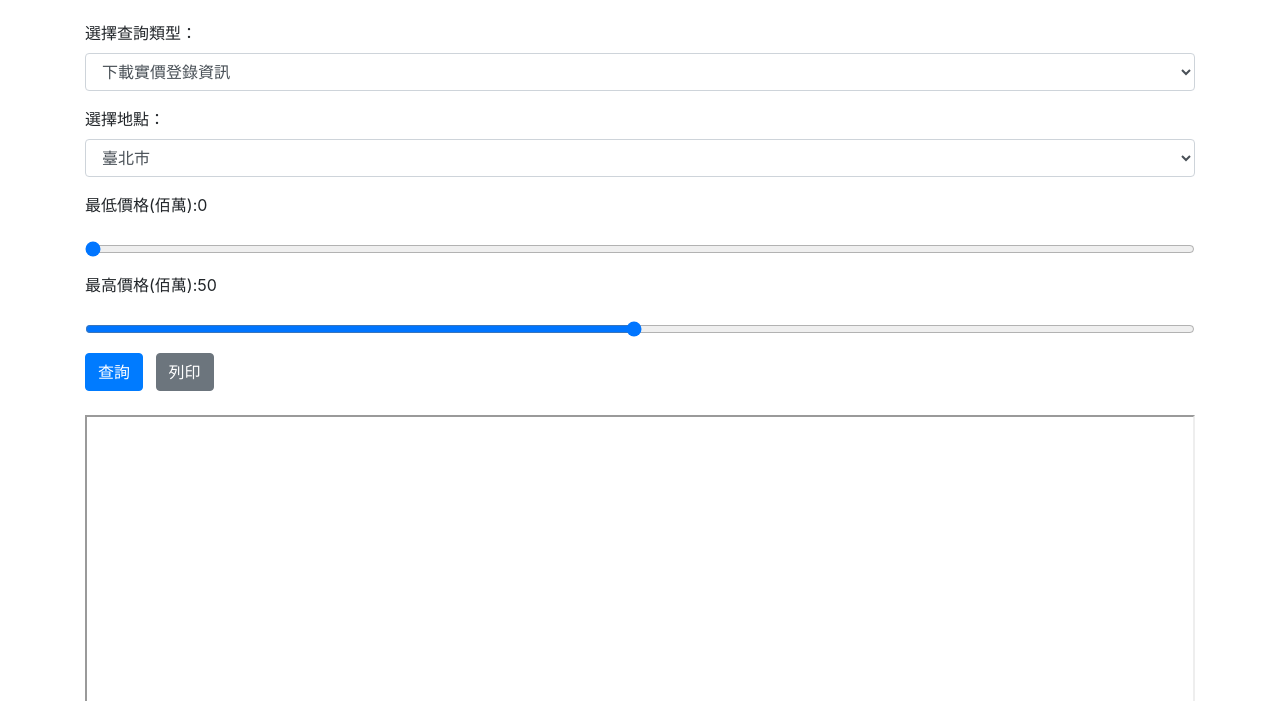
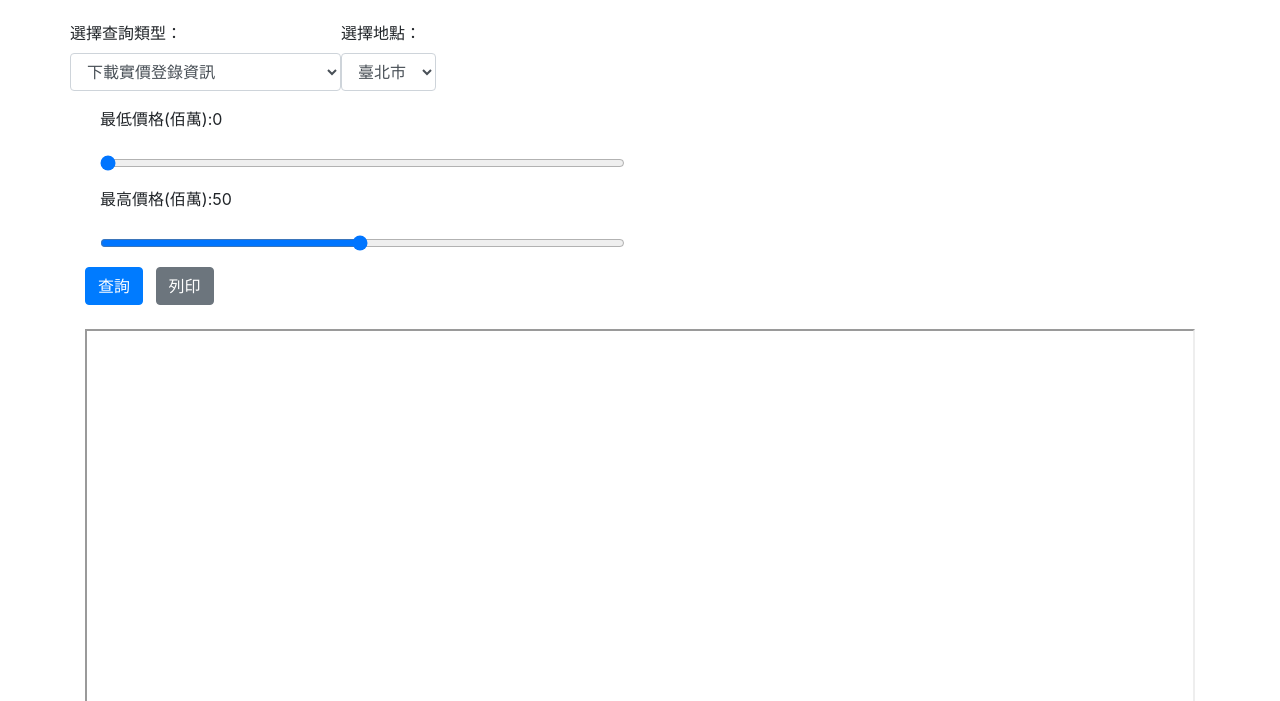
Before and after one commit to 112121931/PY, a plain HTML site: page Source/finalwork/templates/index.html in a window 1280 px wide. Shown: the part 99-800 px from the top of the page. Drawn offline with nearby package versions, Linux system fonts and the light colour scheme.

Commit message:
Update index.html

```diff
--- a/Source/finalwork/templates/index.html
+++ b/Source/finalwork/templates/index.html
@@ -11,6 +11,7 @@
     <div class="container mt-5">
         <h1 class="text-center">實價登錄查詢系統</h1>
         <form id="queryForm" action="/query" method="post" target="result_frame" class="mt-4">
+            <div class="row">
                 <div class="form-group">
                     <label for="option">選擇查詢類型：</label>
                     <select id="option" name="option" class="form-control">
@@ -49,6 +50,8 @@
                         <option value="連江縣">連江縣</option>
                     </select>
                 </div>
+            </div>
+            <div class="col-md-6">
                 <div class="form-group">
                     <p><label for="min_price_slider">最低價格(佰萬):</label><span id="min_price_Value" name="min_price_Value">0</span></p>
                     <input type="range" min="0" max="100" value="0" class="form-control-range" id="min_price_slider" name="min_price_slider">
@@ -56,6 +59,7 @@
                 <div class="form-group">
                     <p><label for="max_price_slider">最高價格(佰萬):</label><span id="max_price_Value" name="max_price_Value">50</span></p>
                     <input type="range" min="1" max="100" value="50" class="form-control-range" id="max_price_slider" name="max_price_slider">
+                </div>
             </div>
             <button type="submit" class="btn btn-primary">查詢</button>
             <button type="button" class="btn btn-secondary ml-2" onclick="printResult()">列印</button>
```
Lines whose indentation alone changed are shown as unchanged.
